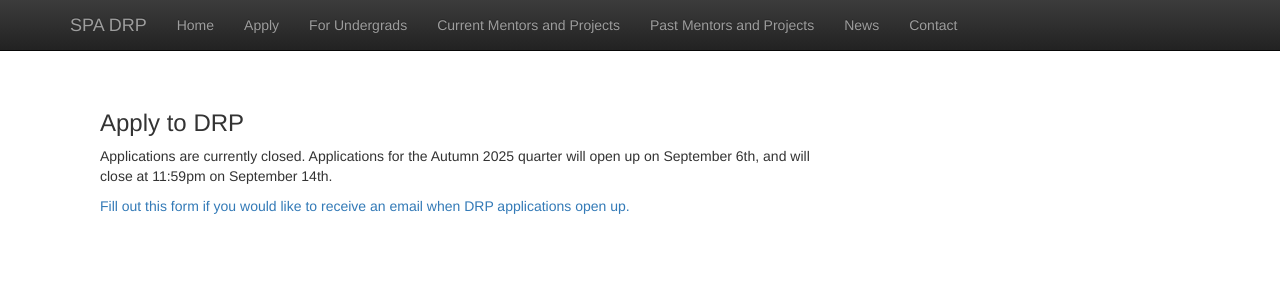
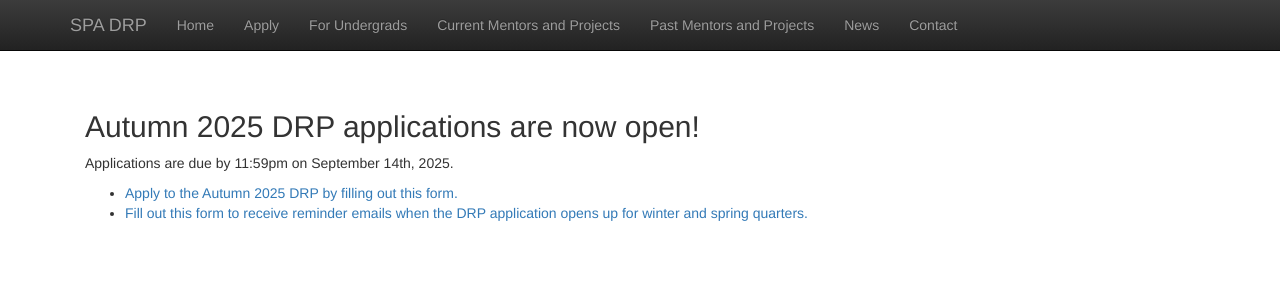
Before and after one commit to SPA-DRP/spa-drp.github.io, a Jekyll site: the page built from apply.md, in a window 1280 px wide. Shown: the top 300 px of the page. Built offline with Jekyll 4.4.1, drawn with Linux system fonts in a browser that asks for light colours; nearby versions of some CDN libraries; our own code applies the rules of GitHub Pages for plain Markdown files; library files that are not in the unit come from our copies.

Commit message:
Autumn 2025 applications open

```diff
--- a/apply.md
+++ b/apply.md
@@ -1,49 +1,11 @@
-<!-- ---
+---
 layout: default
-title:  'Apply'
+title:  'Apply to DRP'
 ---
 
+## Autumn 2025 DRP applications are now open!
 
-<div class="col-md-8">
-  <h2 style="padding-top: 10px;" class="featurette-heading"> </h2>
-  <p class="lead">
-    Autumn 2024 applications are now open! <a href="https://docs.google.com/forms/d/e/1FAIpQLSen1fI8OBnMo1O72gB7qjaiI2SQxOdFOj_ZOZ9ZczddXgMYTg/viewform?usp=sf_link">Apply here at this link.</a>
-  </p>
-</div
+Applications are due by 11:59pm on September 14th, 2025.
 
-<div class="col-md-8">
-  <h2 class="featurette-heading">Applying for DRP</h2>
-  <p class="lead">
-    Winter 2025 applications are now open!
-    <ul>
-        <li><a href="https://docs.google.com/forms/d/e/1FAIpQLSen1fI8OBnMo1O72gB7qjaiI2SQxOdFOj_ZOZ9ZczddXgMYTg/viewform?usp=sf_link">Click here to apply to one of the listed projects under Current Mentors and Projects.</a></li>
-    </ul>
-  </p>
-  </div>
-
-<div class="col-md-8">
-  <h2 class="featurette-heading">When are applications open?</h2>
-  <p>Applications typically open up around 3 weeks prior to the start of each quarter.
-    <ul>
-      <li>For Winter 2025, applications will open on <b>December 9th, 2024</b>, and close on <b>December 20th, 2024</b>.</li>
-      <li>For Spring 2025, applications will open on <b>March 10th, 2025</b>, and close on <b>March 21st, 2025</b>.</li>
-    </ul>
-  </p>
-</div> -->
-
-### Apply to DRP
-
-Applications are currently closed. Applications for the Autumn 2025 quarter will open up on September 6th, and will close at 11:59pm on September 14th.
-
-[Fill out this form if you would like to receive an email when DRP applications open up.](https://docs.google.com/forms/d/e/1FAIpQLSdq6fVS3UI3ABV0uQA1fNpujUruzHmR8QyI4ovkIdXadxqNQQ/viewform?usp=dialog)
-
-<!--* [Click here](https://docs.google.com/forms/d/e/1FAIpQLSfcuKfVspbv97n7aau7KRm_M0oNRAi_3rXg-bEjV1zzq1BryA/viewform?usp=dialog) to apply to one of the listed projects under [Current Mentors and Projects](currentmentors.html)
-
-Applicants can expect to hear back around March 26th, but potentially later as DRP admissions works on a rolling basis.
-
-### When are applications open?
-
-Applications typically open up around 3 weeks prior to the start of each quarter.
-
-* For Winter 2025, applications will open on **December 9th, 2024**, and close on **December 20th, 2024**.
-* For Spring 2025, applications will open on **March 10th, 2025**, and close on **March 21st, 2025**.-->
+* [Apply to the Autumn 2025 DRP by filling out this form.](https://docs.google.com/forms/d/e/1FAIpQLSc3_JxYhvfRzDQKNt_oYwx23LdAb-aHubMjSKRer0Y8FxeeeQ/viewform?usp=dialog)
+* [Fill out this form to receive reminder emails when the DRP application opens up for winter and spring quarters.](https://docs.google.com/forms/d/e/1FAIpQLSdq6fVS3UI3ABV0uQA1fNpujUruzHmR8QyI4ovkIdXadxqNQQ/viewform?usp=dialog)
```
Also changed, not shown: _archive/2025_spring.md (added, +8 -0 lines).
